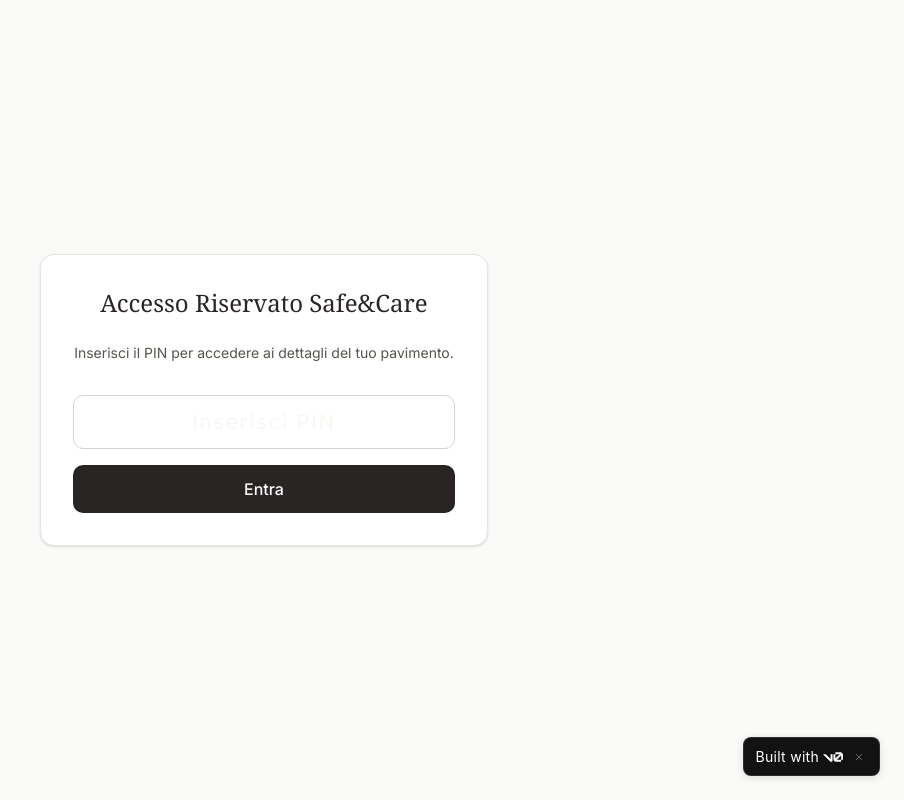
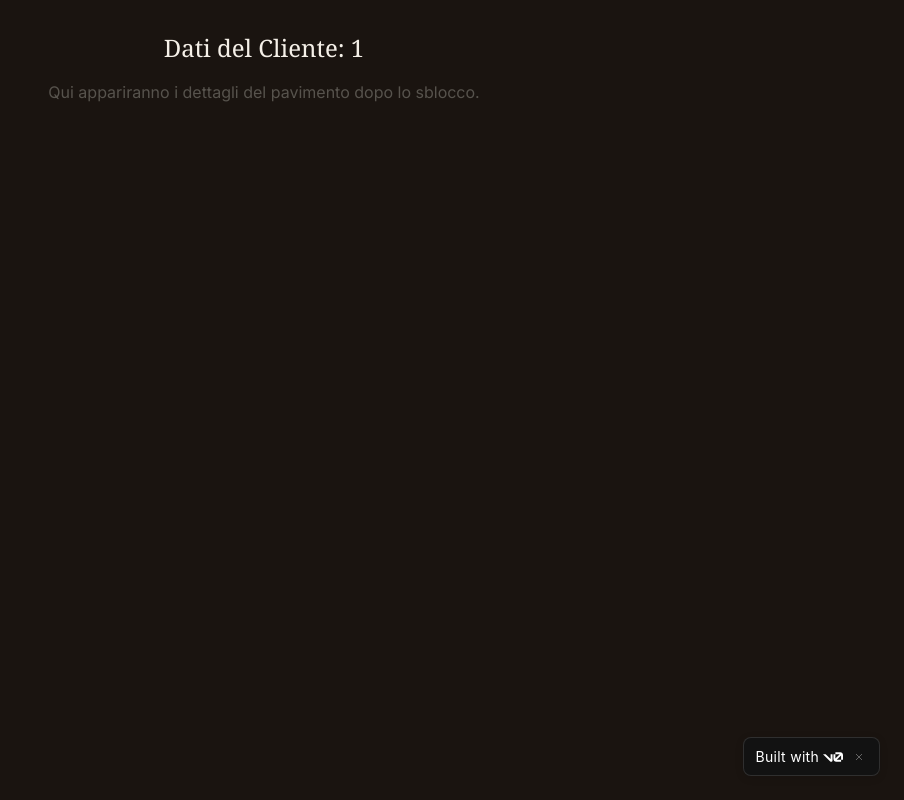
Before and after one commit to silviatedescostudio-byte/xilocare, a Next.js app: page /c/1 in a window 1280 px wide. Shown: the whole page, without its empty margins (376-1280 px from the left). Built offline with nearby package versions, Linux system fonts and the light colour scheme; no server answers.

Commit message:
Update page.tsx

```diff
--- a/app/c/[public_code]/page.tsx
+++ b/app/c/[public_code]/page.tsx
@@ -1,69 +1,8 @@
-'use client';
-
-import { useState } from 'react';
-import { useRouter } from 'next/navigation';
-import { getClientByPin } from '@/lib/supabase';
-
-export default function PinPage({ params }: { params: { public_code: string } }) {
-  const [pin, setPin] = useState('');
-  const [error, setError] = useState('');
-  const [loading, setLoading] = useState(false);
-  const router = useRouter();
-
-  const handleSubmit = async (e: React.FormEvent) => {
-    e.preventDefault();
-    setLoading(true);
-    setError('');
-
-    try {
-      const clientData = await getClientByPin(pin);
-
-      if (clientData) {
-        // Se il PIN è corretto, lo mandiamo alla pagina del cliente
-        // Usiamo params.public_code per assicurarci di restare nel percorso giusto
-        router.push(`/c/${params.public_code}`);
-      } else {
-        setError('PIN non valido. Riprova.');
-      }
-    } catch (err) {
-      setError('Errore di connessione. Riprova più tardi.');
-    } finally {
-      setLoading(false);
-    }
-  };
-
+export default function ClientPage({ params }: { params: { public_code: string } }) {
   return (
-    <div className="min-h-screen flex items-center justify-center bg-stone-50 p-4">
-      <div className="max-w-md w-full bg-white p-8 rounded-xl shadow-sm border border-stone-200">
-        <h1 className="text-2xl font-serif text-stone-800 mb-6 text-center">
-          Accesso Riservato Safe&Care
-        </h1>
-        <p className="text-stone-600 text-center mb-8 text-sm">
-          Inserisci il PIN per accedere ai dettagli del tuo pavimento.
-        </p>
-
-        <form onSubmit={handleSubmit} className="space-y-4">
-          <input
-            type="text"
-            value={pin}
-            onChange={(e) => setPin(e.target.value)}
-            placeholder="Inserisci PIN"
-            className="w-full p-3 border border-stone-300 rounded-lg text-center text-xl tracking-widest focus:ring-2 focus:ring-stone-400 outline-none"
-            maxLength={10}
-            required
-          />
-
-          {error && <p className="text-red-500 text-sm text-center">{error}</p>}
-
-          <button
-            type="submit"
-            disabled={loading}
-            className="w-full bg-stone-800 text-white p-3 rounded-lg font-medium hover:bg-stone-700 transition-colors disabled:bg-stone-400"
-          >
-            {loading ? 'Verifica in corso...' : 'Entra'}
-          </button>
-        </form>
-      </div>
+    <div className="p-8 text-center">
+      <h1 className="text-2xl font-serif">Dati del Cliente: {params.public_code}</h1>
+      <p className="mt-4 text-stone-600">Qui appariranno i dettagli del pavimento dopo lo sblocco.</p>
     </div>
   );
 }
```
